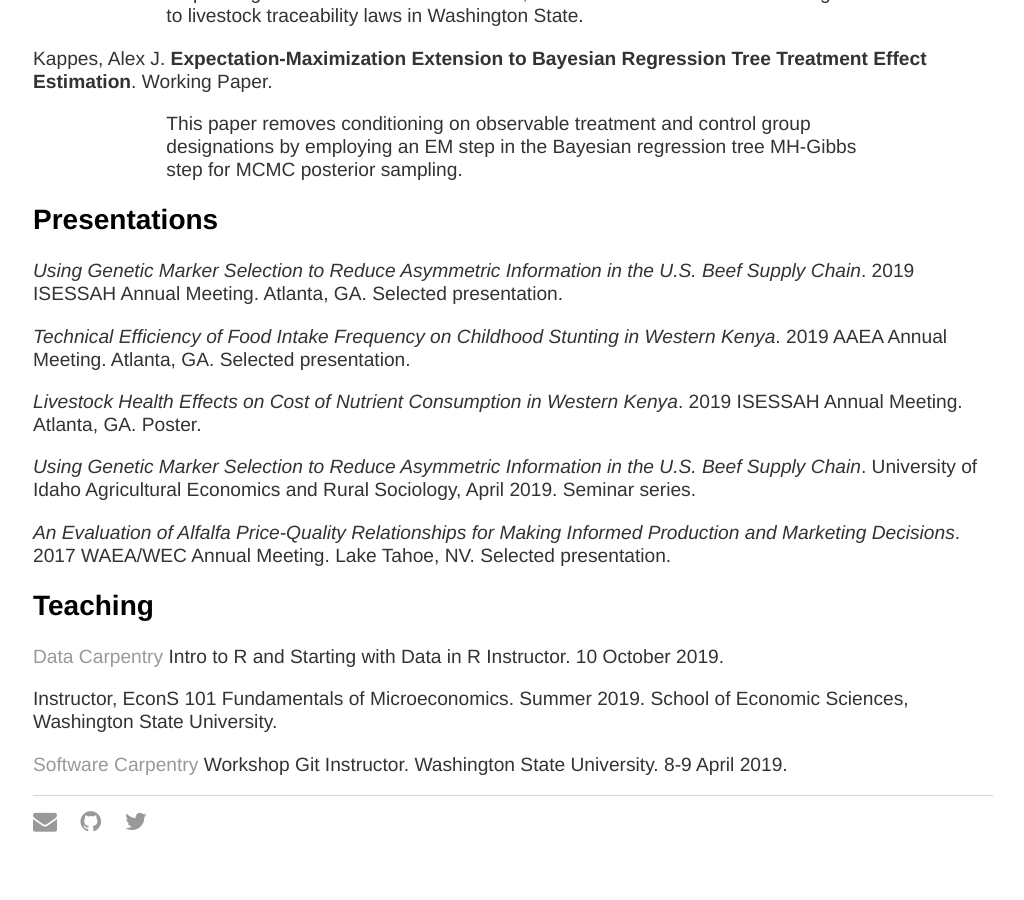
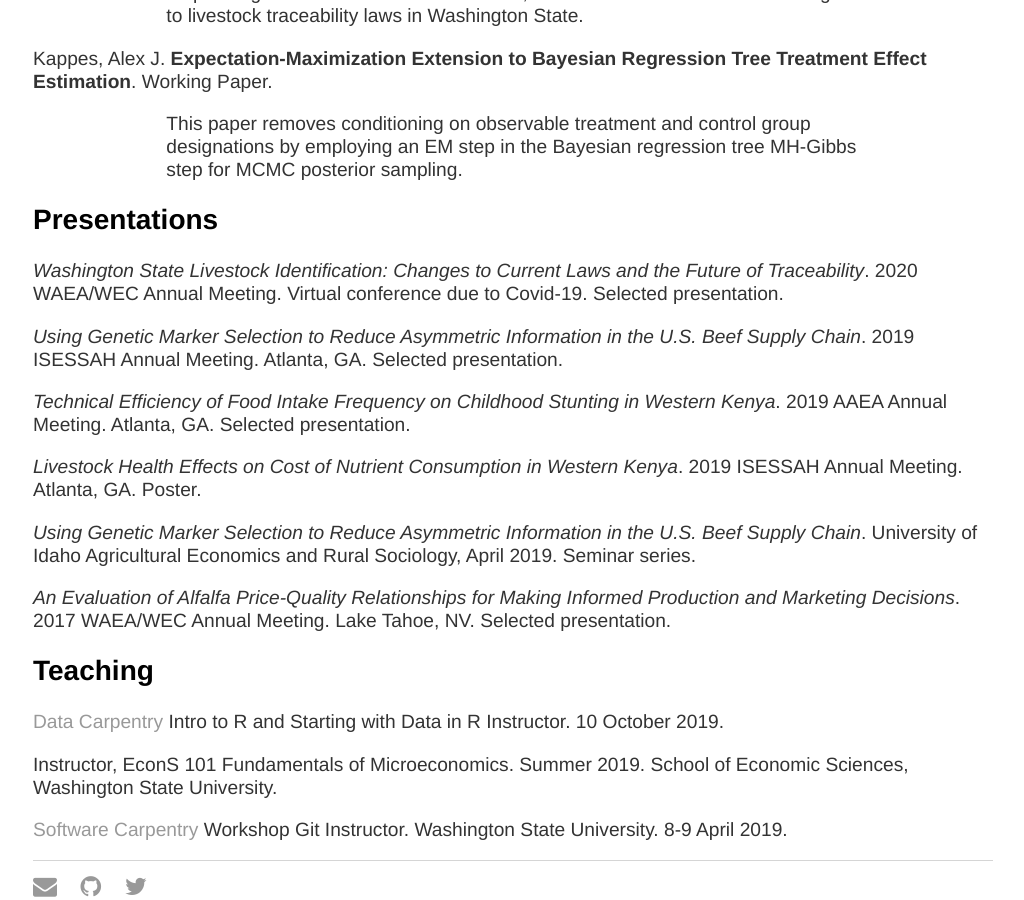
Before and after one commit to AJKappes/AJKappes.github.io, a Jekyll site: the page about/index.html, which Jekyll copies as it is, in a window 1280 px wide and 900 px high, scrolled down 1239 px. Shown: the whole window, without its empty margins (127-1151 px from the left). Built offline with Jekyll 4.4.1, drawn with Linux system fonts in a browser that asks for light colours.

Commit message:
update index with WAEA presentation

```diff
--- a/about/index.html
+++ b/about/index.html
@@ -56,6 +56,8 @@ to Reduce Asymmetric Information in the U.S. Beef Supply Chain</b>. Working pape
 
 	<h2>Presentations</h2>
 
+	<p><em>Washington State Livestock Identification: Changes to Current Laws and the Future of Traceability</em>. 2020 WAEA/WEC Annual Meeting. Virtual conference due to Covid-19. Selected presentation.</p>
+
     <p><em>Using Genetic Marker Selection to Reduce Asymmetric Information in the U.S. Beef Supply Chain</em>. 2019 ISESSAH Annual Meeting. Atlanta, GA. Selected presentation.</p>
 
     <p><em>Technical Efficiency of Food Intake Frequency on Childhood Stunting in Western Kenya</em>. 2019 AAEA Annual Meeting. Atlanta, GA. Selected presentation.</p>
```
